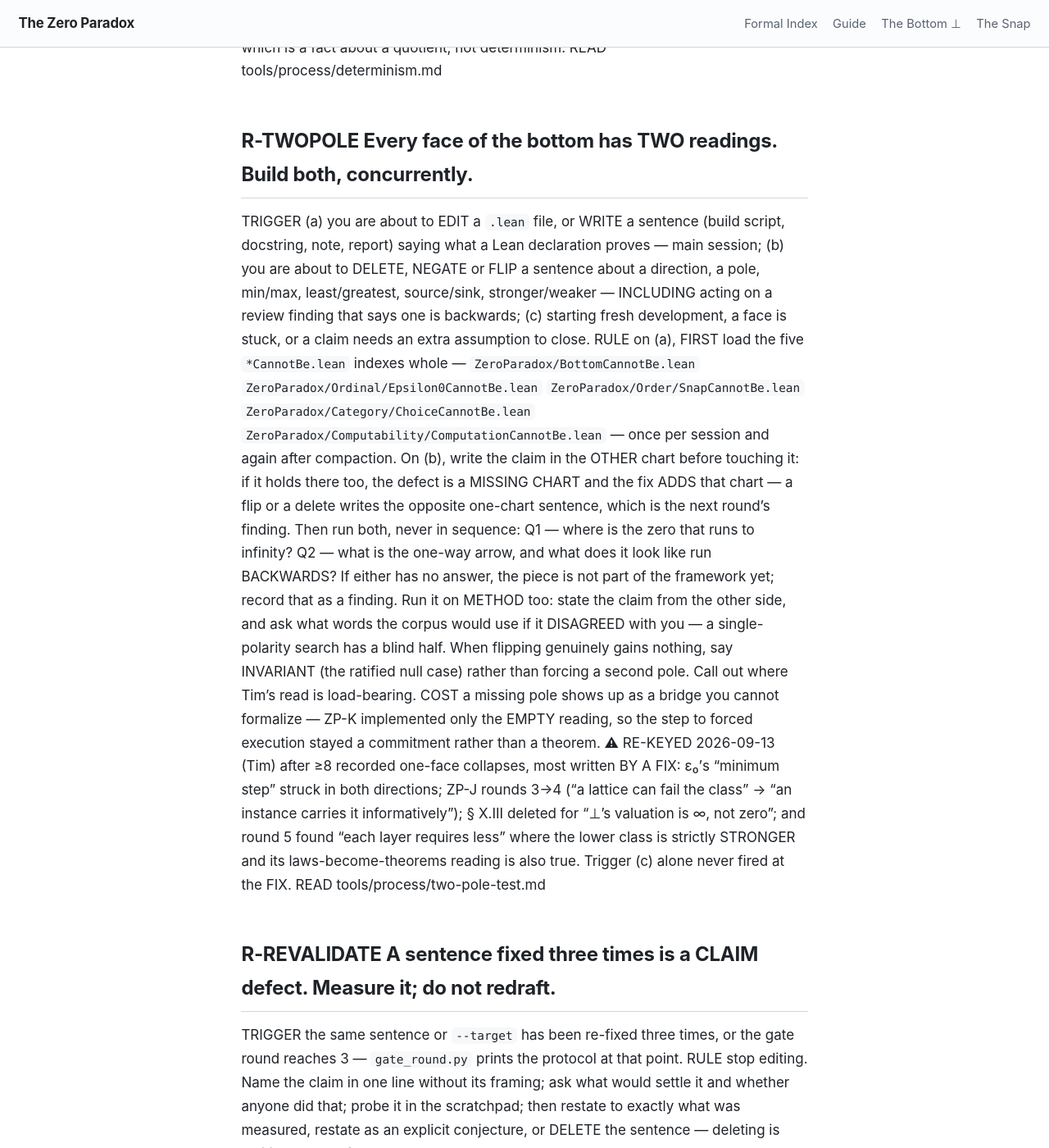
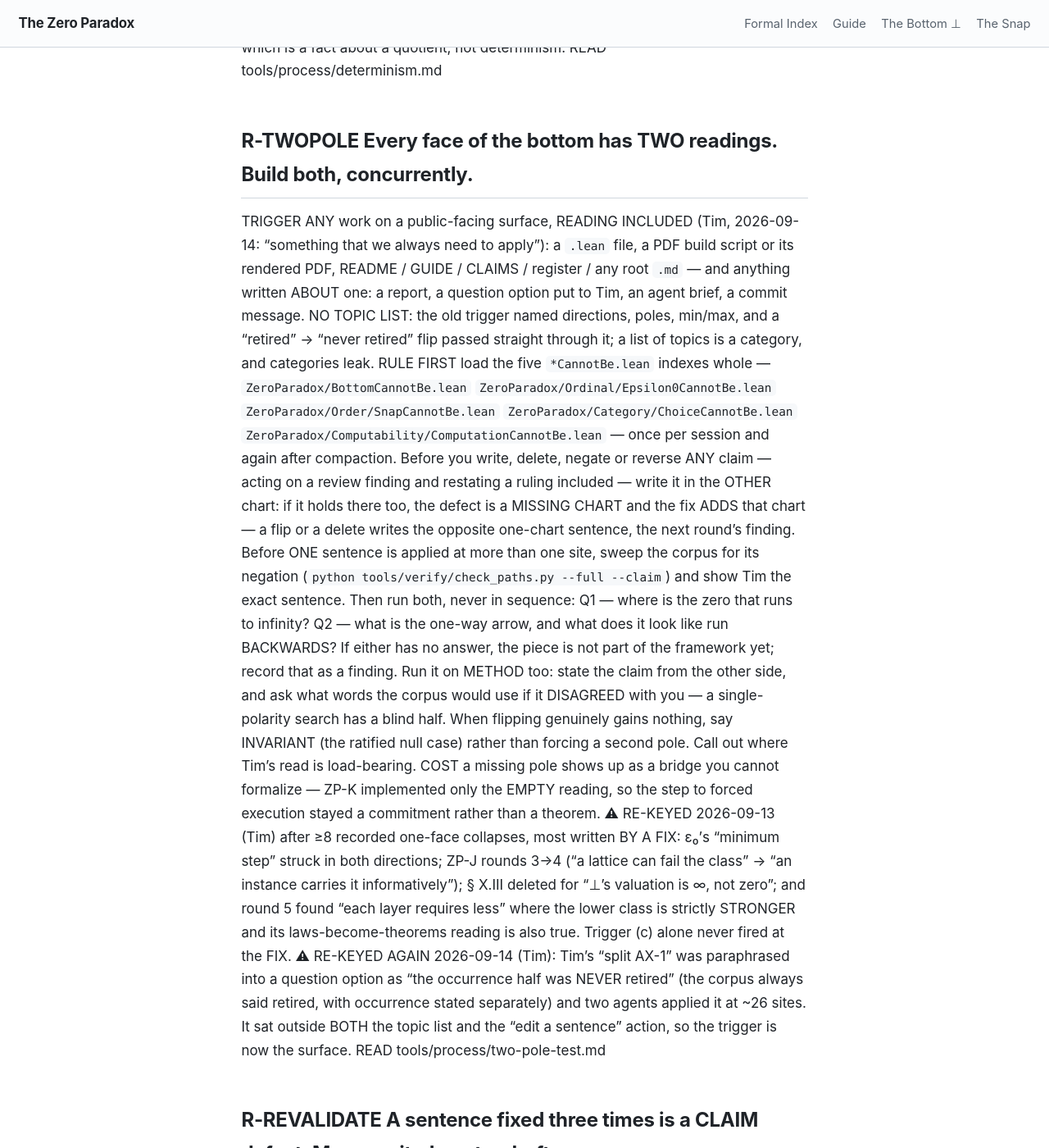
Before and after one commit to timbrigham/ZeroParadox, a Jekyll site: the page built from CLAUDE.md, in a window 1280 px wide and 1400 px high, scrolled down 12514 px. Shown: the whole window at 82% size. Built offline with Jekyll 4.4.1, drawn with Linux system fonts in a browser that asks for light colours; our own code applies the rules of GitHub Pages for plain Markdown files.

Commit message:
Re-key R-TWOPOLE to any public-facing surface, reading included
Tim, 2026-09-14: the two-pole test applies to all public-facing work. The topic-list trigger missed a
"retired" -> "never retired" paraphrase written into a question option and an agent brief, then applied
at ~26 sites. The trigger is now the surface (Lean files, build scripts and PDFs, root .md, and reports,
questions, briefs and commit messages about them); before one sentence fans out, sweep for its negation
and show Tim the exact sentence.

Co-Authored-By: Claude Opus 5 (1M context) <noreply@anthropic.com>
Claude-Session: https://claude.ai/code/session_01AGpP8SFJJ3HadqzDKHPYt7

```diff
--- a/CLAUDE.md
+++ b/CLAUDE.md
@@ -368,19 +368,21 @@ COST     this was re-derived four separate ways in one session; and "nothing els
 READ     tools/process/determinism.md
 
 ## R-TWOPOLE  Every face of the bottom has TWO readings. Build both, concurrently.
-TRIGGER  (a) you are about to EDIT a `.lean` file, or WRITE a sentence (build script, docstring,
-         note, report) saying what a Lean declaration proves — main session; (b) you are about to
-         DELETE, NEGATE or FLIP a sentence about a direction, a pole, min/max, least/greatest,
-         source/sink, stronger/weaker — INCLUDING acting on a review finding that says one is
-         backwards; (c) starting fresh development, a face is stuck, or a claim needs an extra
-         assumption to close.
-RULE     on (a), FIRST load the five `*CannotBe.lean` indexes whole — `ZeroParadox/BottomCannotBe.lean`
+TRIGGER  ANY work on a public-facing surface, READING INCLUDED (Tim, 2026-09-14: "something that we
+         always need to apply"): a `.lean` file, a PDF build script or its rendered PDF, README /
+         GUIDE / CLAIMS / register / any root `.md` — and anything written ABOUT one: a report, a
+         question option put to Tim, an agent brief, a commit message. NO TOPIC LIST: the old
+         trigger named directions, poles, min/max, and a "retired" → "never retired" flip passed
+         straight through it; a list of topics is a category, and categories leak.
+RULE     FIRST load the five `*CannotBe.lean` indexes whole — `ZeroParadox/BottomCannotBe.lean`
          `ZeroParadox/Ordinal/Epsilon0CannotBe.lean` `ZeroParadox/Order/SnapCannotBe.lean`
          `ZeroParadox/Category/ChoiceCannotBe.lean` `ZeroParadox/Computability/ComputationCannotBe.lean`
-         — once per session and again after compaction. On (b),
-         write the claim in the OTHER chart before touching it: if it holds there too, the defect is
-         a MISSING CHART and the fix ADDS that chart — a flip or a delete writes the opposite
-         one-chart sentence, which is the next round's finding.
+         — once per session and again after compaction. Before you write, delete, negate or reverse
+         ANY claim — acting on a review finding and restating a ruling included — write it in the
+         OTHER chart: if it holds there too, the defect is a MISSING CHART and the fix ADDS that
+         chart — a flip or a delete writes the opposite one-chart sentence, the next round's finding.
+         Before ONE sentence is applied at more than one site, sweep the corpus for its negation
+         (`python tools/verify/check_paths.py --full --claim`) and show Tim the exact sentence.
          Then run both, never in sequence: Q1 — where is the zero that runs to infinity? Q2 —
          what is the one-way arrow, and what does it look like run BACKWARDS? If either has
          no answer, the piece is not part of the framework yet; record that as a finding.
@@ -395,6 +397,10 @@ COST     a missing pole shows up as a bridge you cannot formalize — ZP-K imple
          "an instance carries it informatively"); § X.III deleted for "⊥'s valuation is ∞, not zero";
          and round 5 found "each layer requires less" where the lower class is strictly STRONGER and
          its laws-become-theorems reading is also true. Trigger (c) alone never fired at the FIX.
+         ⚠ RE-KEYED AGAIN 2026-09-14 (Tim): Tim's "split AX-1" was paraphrased into a question
+         option as "the occurrence half was NEVER retired" (the corpus always said retired, with
+         occurrence stated separately) and two agents applied it at ~26 sites. It sat outside
+         BOTH the topic list and the "edit a sentence" action, so the trigger is now the surface.
 READ     tools/process/two-pole-test.md
 
 ## R-REVALIDATE  A sentence fixed three times is a CLAIM defect. Measure it; do not redraft.
```
